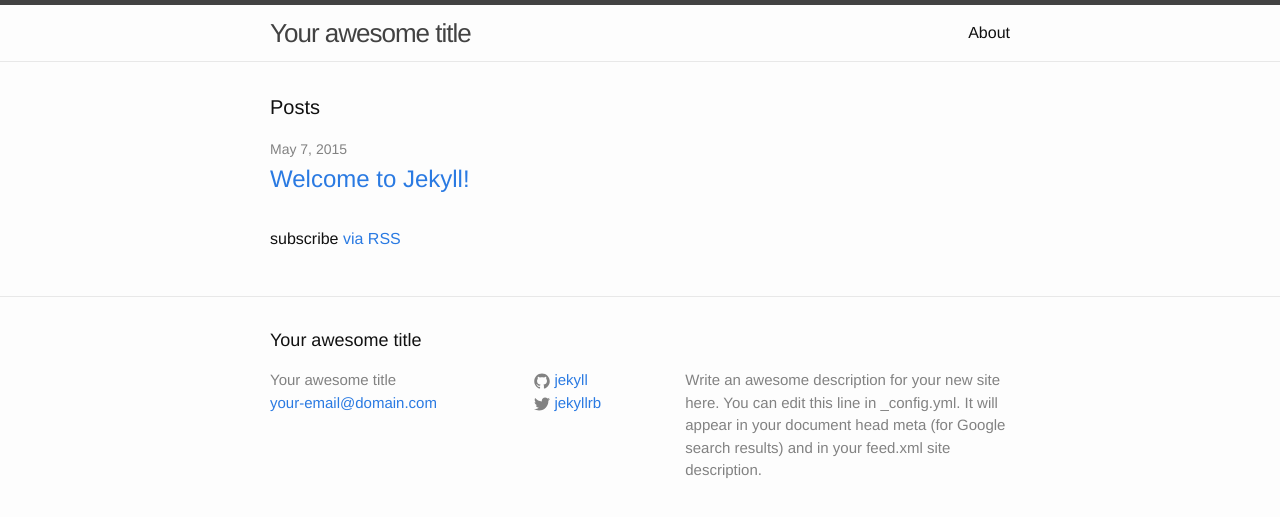
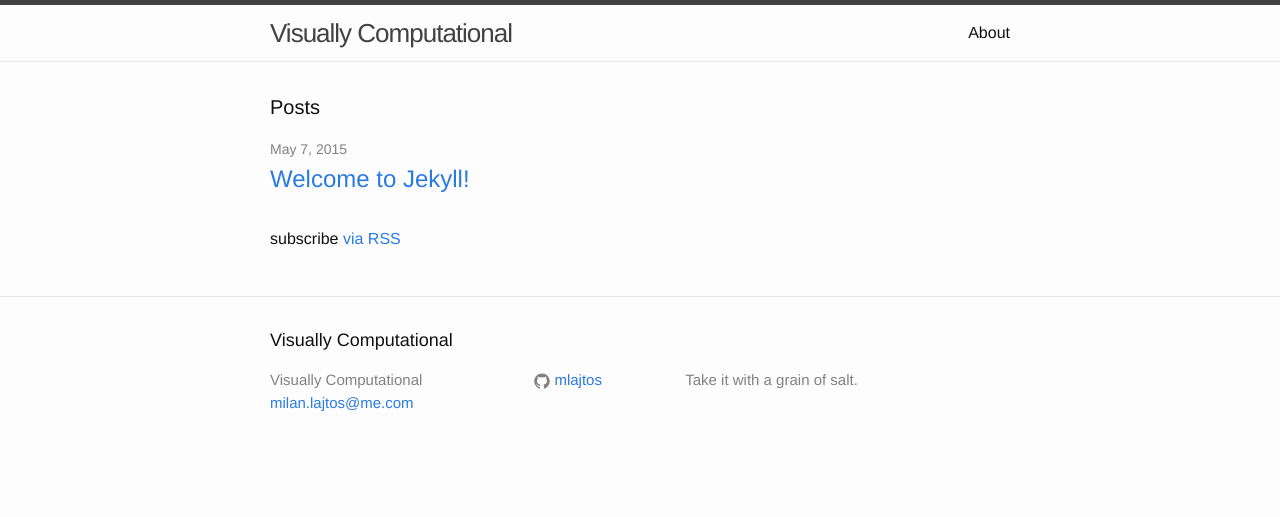
Before and after one commit to mlajtos/mlajtos.github.io, a Jekyll site: the page built from index.html, in a window 1280 px wide. Shown: the top 517 px of the page. Built offline with Jekyll 4.4.1, drawn with Linux system fonts in a browser that asks for light colours.

Commit message:
Change basic settings.

```diff
--- a/_config.yml
+++ b/_config.yml
@@ -1,14 +1,12 @@
 # Site settings
-title: Your awesome title
-email: your-email@domain.com
-description: > # this means to ignore newlines until "baseurl:"
-  Write an awesome description for your new site here. You can edit this
-  line in _config.yml. It will appear in your document head meta (for
-  Google search results) and in your feed.xml site description.
+title: Visually Computational
+email: milan.lajtos@me.com
+description: >
+  Take it with a grain of salt.
 baseurl: "" # the subpath of your site, e.g. /blog/
-url: "http://yourdomain.com" # the base hostname & protocol for your site
-twitter_username: jekyllrb
-github_username:  jekyll
+url: "https://mlajtos.github.io" # the base hostname & protocol for your site
+#twitter_username: jekyllrb
+github_username:  mlajtos
 
 # Build settings
 markdown: kramdown
```
